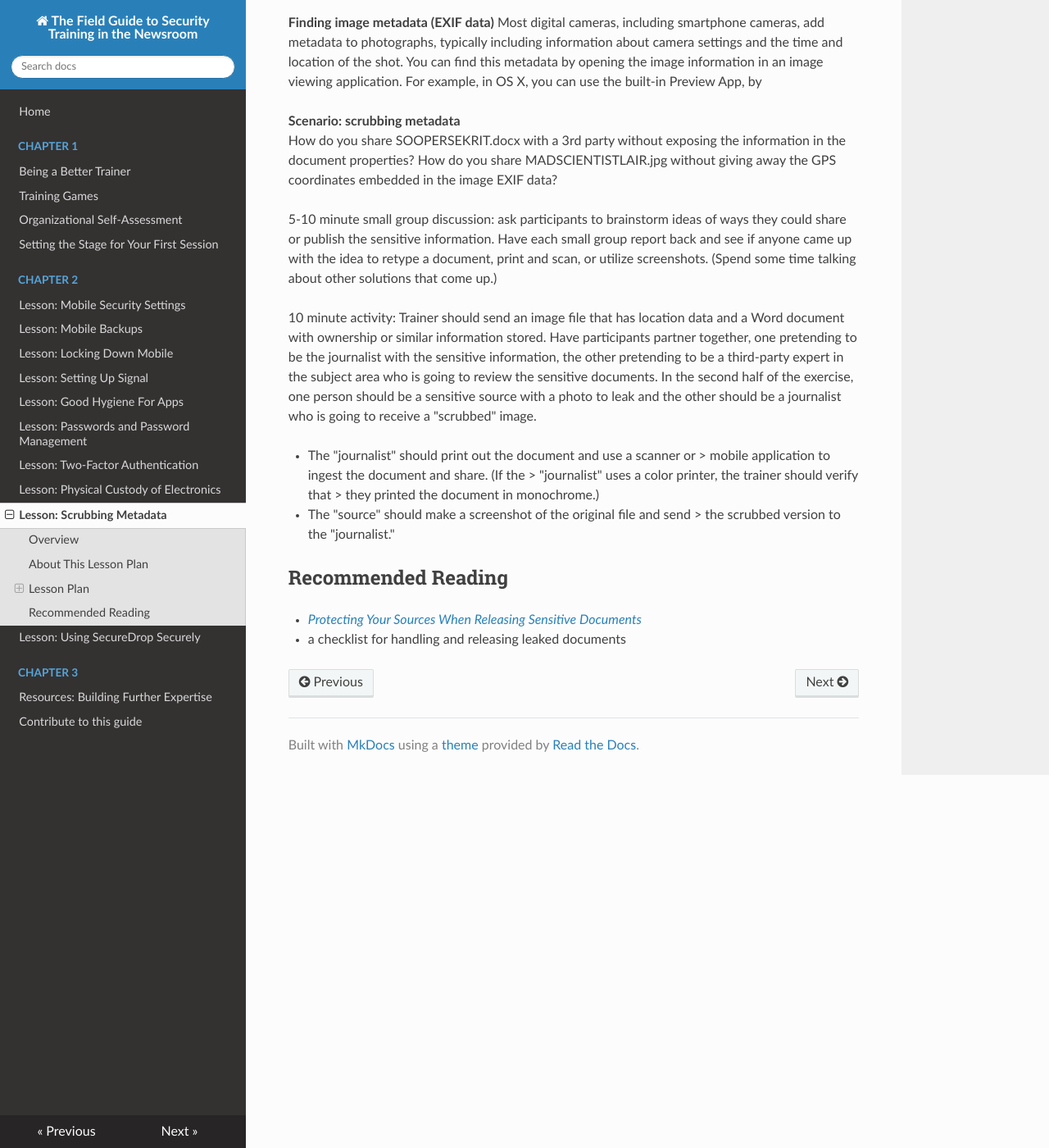
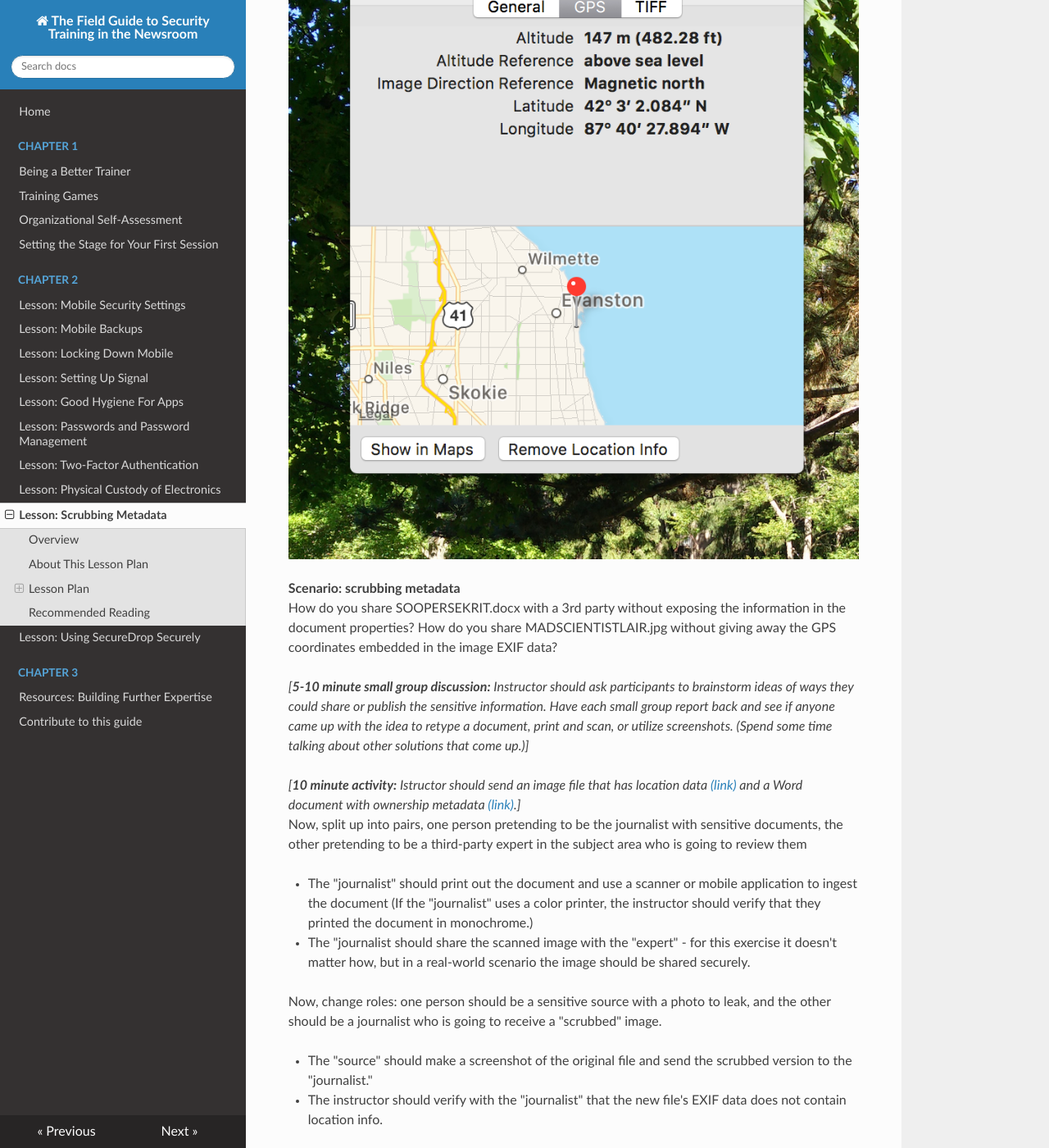
Before and after one commit to OpenNewsLabs/field-guide-security-training-newsroom, an MkDocs documentation site: the page built from docs/Chapter02-10-ScrubbingMetadata.md, in a window 1280 px wide and 1400 px high, scrolled down 3642 px. Shown: the whole window at 82% size. Built offline with MkDocs 1.6.1, drawn with Linux system fonts in a browser that asks for light colours; nearby versions of some CDN libraries; old or Windows-style settings are respelled for this version of MkDocs; some of the changed text lies outside the part shown.

Commit message:
Added sample files with metadata and completed edits on metadata scrubbing

```diff
--- a/docs/Chapter02-10-ScrubbingMetadata.md
+++ b/docs/Chapter02-10-ScrubbingMetadata.md
@@ -1,17 +1,4 @@
-Scrubbing Metadata from Files- A low-fi approach
-================================================
-**Tools To Scrub Metadata**
-
-If you're planning to publish a document that you got from a source, [don't burn your source](https://source.opennews.org/articles/how-protect-your-sources-when-releasing-sensitive-/) in the process. At a minimum, ensure that you're not
-
-It’s straight forward analyze images for appended metadata, and a growing number of web-based tools make this process painless. <http://exifdata.com/> is one.
-
-+ It’s fairly easy to scrub unnecessary metadata on [Windows](http://www.digitalcitizen.life/what-file-s-metadata-and-how-edit-it).
-
-+ Users with some Bash comfort should consider the [Metadata Anonymisation Toolkit](https://mat.boum.org/).
-
-To learn more, [please read our section for lessons on scrubbing metadata](https://docs.google.com/document/d/1MS9MoeXmXw_TYOmjXto9mvg-EROL5vds2sl5zytQTZk/edit#)
-
+# Scrubbing Metadata from Files- A low-fi approach
 
 ## Overview
 Files such as Word documents and JPEG images usually
@@ -115,7 +102,10 @@ The easiest way to view a Word document's metadata is to open it in Word and ope
 ![IMAGE:Microsoft Word dialog box showing document metatada](img/metadata-word.png)
 
 **Finding image metadata (EXIF data)**
-Most digital cameras, including smartphone cameras, add metadata to photographs, typically including information about camera settings and the time and location of the shot. You can find this metadata by opening the image information in an image viewing application. For example, in OS X, you can use the built-in Preview App, by
+Most digital cameras, including smartphone cameras, add metadata to photographs, typically including information about camera settings and the time and location of the shot. You can find this metadata by opening the image information in an image viewing application. For example, in OS X, you can use the built-in Preview App, by opening the image and choosing **Tools > Show Locatio Info**.
+
+![IMAGE:OS X Preview dialog box showing GPS Location](img/metadata-location.png)
+
 
 **Scenario: scrubbing metadata**
 How do you share SOOPERSEKRIT.docx with a 3rd party
@@ -123,31 +113,37 @@ without exposing the information in the document properties? How do you
 share MADSCIENTISTLAIR.jpg without giving away the GPS coordinates
 embedded in the image EXIF data?
 
-5-10 minute small group discussion: ask participants to brainstorm ideas
+*\[**5-10 minute small group discussion:** Instructor should ask participants to brainstorm ideas
 of ways they could share or publish the sensitive information. Have each
 small group report back and see if anyone came up with the idea to
 retype a document, print and scan, or utilize screenshots. (Spend some
-time talking about other solutions that come up.)
+time talking about other solutions that come up.)\]*
 
-10 minute activity: Trainer should send an image file that has location
-data and a Word document with ownership or similar information stored.
-Have participants partner together, one pretending to be the journalist
-with the sensitive information, the other pretending to be a third-party
-expert in the subject area who is going to review the sensitive
-documents. In the second half of the exercise, one person should be a
-sensitive source with a photo to leak and the other should be a
+*\[**10 minute activity:** Istructor should send an image file that has location
+data [(link)](scrubbing_metadata/MADSCIENTISTLAIR.jpg) and a Word document with ownership metadata [(link)](scrubbing_metadata/SOOPERSEKRIT.docx).\]*
+Now, split up into pairs, one person pretending to be the journalist
+with sensitive documents, the other pretending to be a third-party
+expert in the subject area who is going to review them
+
+- The "journalist" should print out the document and use a scanner or
+     mobile application to ingest the document (If the
+     "journalist" uses a color printer, the instructor should verify that
+     they printed the document in monochrome.)
+- The "journalist should share the scanned image with the "expert" - for this exercise it doesn't matter how, but in a real-world scenario the image should be shared securely.
+
+Now, change roles: one person should be a
+sensitive source with a photo to leak, and the other should be a
 journalist who is going to receive a "scrubbed" image.
 
--   The "journalist" should print out the document and use a scanner or
-    > mobile application to ingest the document and share. (If the
-    > "journalist" uses a color printer, the trainer should verify that
-    > they printed the document in monochrome.)
-
 -   The "source" should make a screenshot of the original file and send
-    > the scrubbed version to the "journalist."
+     the scrubbed version to the "journalist."
+- The instructor should verify with the "journalist" that the new file's EXIF data does not contain location info.
 
 ## Recommended Reading
 
 * [*Protecting Your Sources When Releasing Sensitive
-Documents*](https://source.opennews.org/articles/how-protect-your-sources-when-releasing-sensitive-/)
-- a checklist for handling and releasing leaked documents
+Documents*](https://source.opennews.org/articles/how-protect-your-sources-when-releasing-sensitive-/) -
+ a checklist for handling and releasing leaked documents.
+* [https://exifdata.com/](https://exifdatacom) - an online tool for examining EXIF data in images. (But note that uploading sensitive images to a third-party site is not recommended.)
+* [*Simple questions: What is a file's metadata and how to edit it in Windows?*](https://www.digitalcitizen.life/what-file-s-metadata-and-how-edit-it) - a guide to removing file metadata under Windows.
+* [The Metadata Anonymisation Toolkit](https://mat.boum.org/) - a CLI-based metadata removal toolkit. Some familiarity with UNIX shell commands is a requirement, and the project is not under active maintenance.
--- a/mkdocs.yml
+++ b/mkdocs.yml
@@ -14,7 +14,7 @@ pages:
         - "Lesson: Good Hygiene For Apps": Chapter02-05-Good-Hygiene-For-Apps.md
         - "Lesson: Passwords and Password Management": Chapter02-06-Passwords.md
         - "Lesson: Two-Factor Authentication": Chapter02-07-Two-Factor-Authentication.md
-        - "Lesson: Physical Custody of Electronics": Chapter02-09-PhysicalSecurity.md
+        - "Lesson: Physical Custody of Electronics": Chapter02-09-Physical-Security.md
         - "Lesson: Scrubbing Metadata": Chapter02-10-ScrubbingMetadata.md
         - "Lesson: Using SecureDrop Securely": Chapter02-11-SecureDrop.md
     - Chapter 3:
```
Also changed, not shown: docs/img/metadata-location.png (added), 5 other files.
